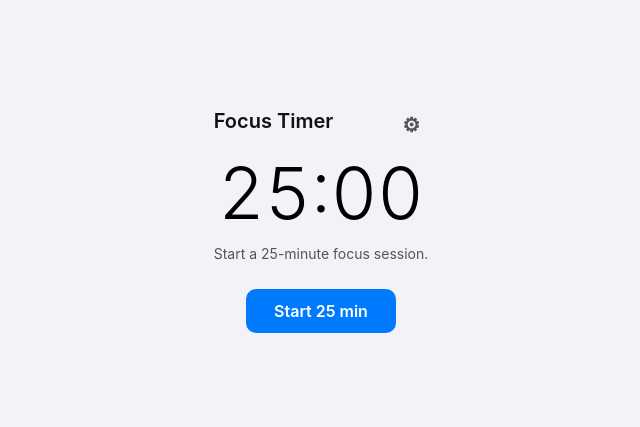
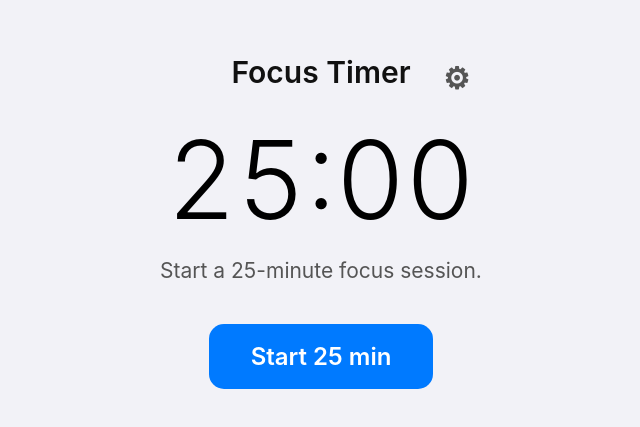
Before and after one commit to maksnester/annoying-break-timer, a website: page src/index.html in a window 1280 px wide. Shown: the part 179-606 px from the top of the page, without its empty margins (319-959 px from the left). Drawn offline with Linux system fonts and the light colour scheme.

Commit message:
MAKE IT BIGGER

```diff
--- a/src-tauri/tauri.conf.json
+++ b/src-tauri/tauri.conf.json
@@ -12,8 +12,8 @@
       {
         "label": "main",
         "title": "Focus Timer",
-        "width": 360,
-        "height": 260,
+        "width": 540,
+        "height": 390,
         "center": true,
         "visible": true,
         "focus": true,
--- a/src/styles.css
+++ b/src/styles.css
@@ -25,37 +25,37 @@ body {
   align-items: center;
   justify-content: center;
   text-align: center;
-  padding: 24px;
+  padding: 36px;
 }
 
 h1 {
-  margin: 0 0 8px;
-  font-size: 20px;
+  margin: 0 0 12px;
+  font-size: 30px;
   font-weight: 600;
   color: #111;
 }
 
 #timer-display {
-  font-size: 72px;
+  font-size: 108px;
   font-weight: 300;
   font-variant-numeric: tabular-nums;
   line-height: 1;
-  margin: 16px 0;
+  margin: 24px 0;
   color: #000;
 }
 
 #status {
-  margin: 0 0 24px;
-  font-size: 14px;
+  margin: 0 0 36px;
+  font-size: 21px;
   color: #555;
-  min-height: 20px;
+  min-height: 30px;
 }
 
 button {
   border: none;
-  border-radius: 10px;
-  padding: 12px 28px;
-  font-size: 16px;
+  border-radius: 15px;
+  padding: 18px 42px;
+  font-size: 24px;
   font-weight: 600;
   font-family: inherit;
   color: #fff;
@@ -78,19 +78,23 @@ button:disabled {
 }
 
 .header {
+  position: relative;
   display: flex;
-  justify-content: space-between;
+  justify-content: center;
   align-items: center;
   width: 100%;
-  margin-bottom: 8px;
+  margin-bottom: 12px;
 }
 
 #settings-btn {
+  position: absolute;
+  top: 0;
+  right: 0;
   background: transparent;
   color: #555;
-  padding: 4px 8px;
-  font-size: 20px;
-  border-radius: 6px;
+  padding: 6px 12px;
+  font-size: 30px;
+  border-radius: 9px;
 }
 
 #settings-btn:hover {
@@ -101,7 +105,7 @@ button:disabled {
   display: flex;
   flex-direction: column;
   align-items: center;
-  gap: 16px;
+  gap: 24px;
 }
 
 #settings-view[hidden] {
@@ -109,17 +113,17 @@ button:disabled {
 }
 
 #settings-view label {
-  font-size: 14px;
+  font-size: 21px;
   color: #555;
 }
 
 #minutes-input {
-  width: 120px;
-  padding: 10px 14px;
-  font-size: 18px;
+  width: 180px;
+  padding: 15px 21px;
+  font-size: 27px;
   text-align: center;
   border: 1px solid #ccc;
-  border-radius: 8px;
+  border-radius: 12px;
 }
 
 @media (prefers-color-scheme: dark) {
```
